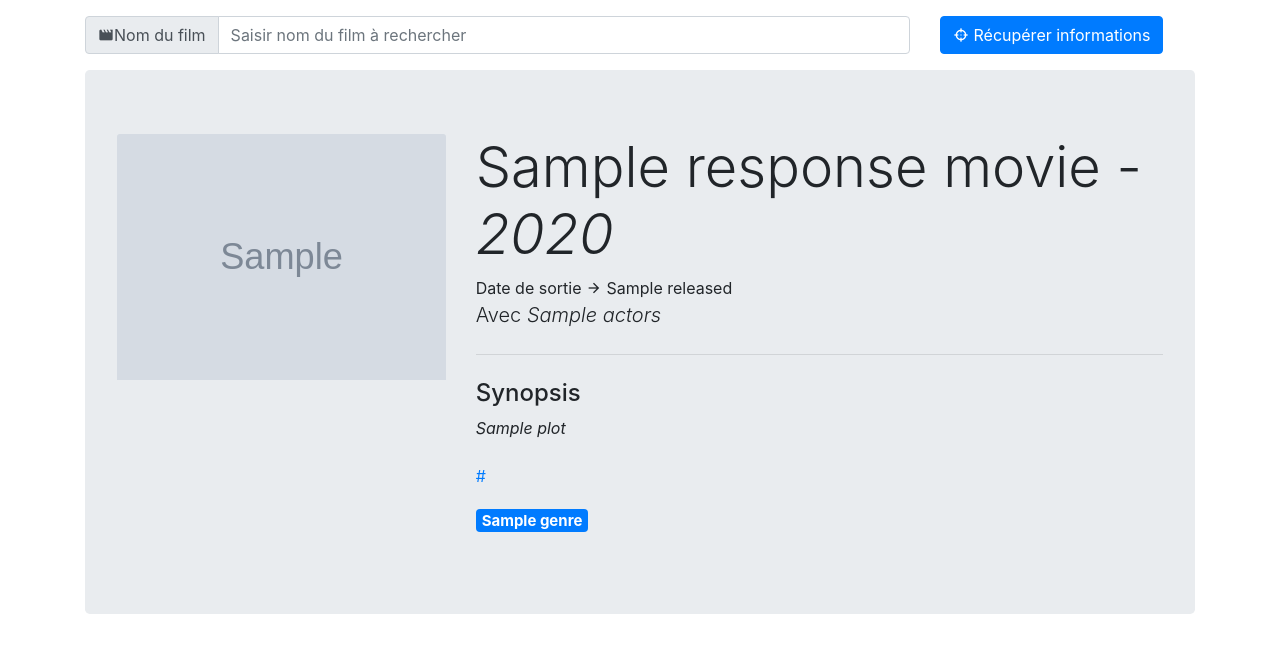
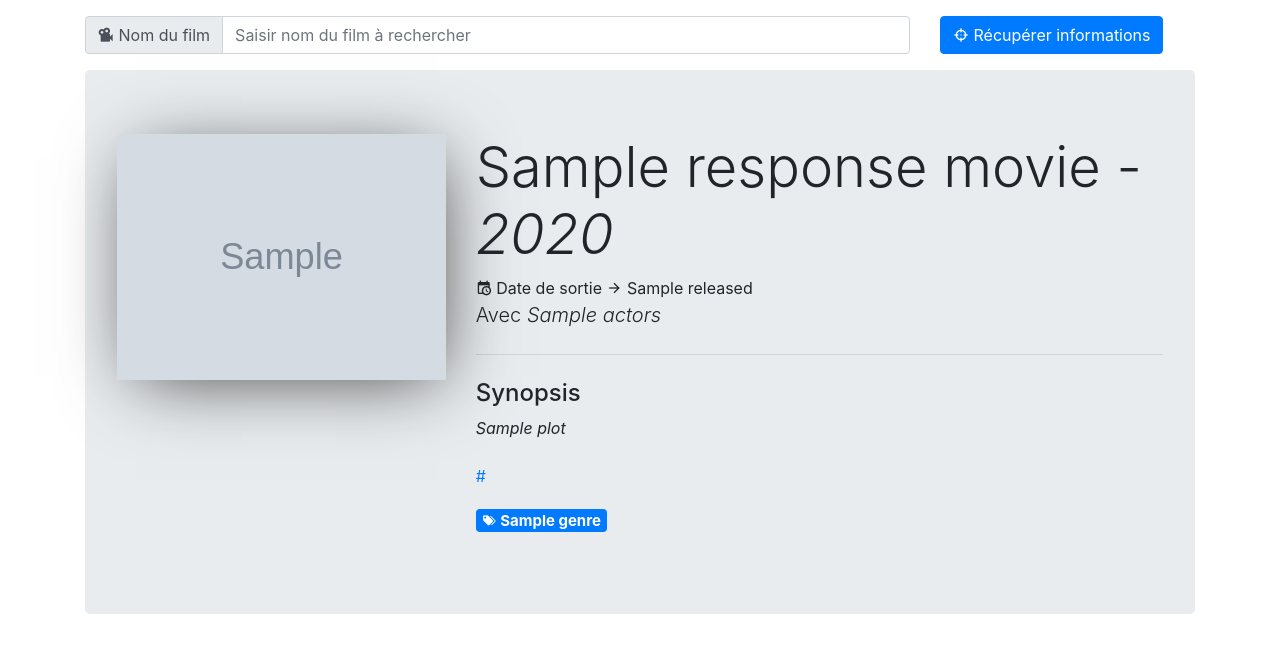
Before and after one commit to nathan-jolivat/omdb-symfony, a Symfony app: template templates/omdb/index.html.twig in a window 1280 px wide. Shown: the part 134-787 px from the top of the page. Run offline with Twig, Linux system fonts and the light colour scheme; the template is opened without the code that fills it: most values are stand-ins (such as "Sample title", 1, 10 or a date in 2020); grey boxes marked "Sample" are stand-in pictures; some libraries are stand-ins or nearby versions.

Commit message:
Add more icons and box shadow for poster movie

```diff
--- a/templates/omdb/assets/stylesheets.html.twig
+++ b/templates/omdb/assets/stylesheets.html.twig
@@ -1,2 +1,3 @@
 <link rel="stylesheet" href="https://stackpath.bootstrapcdn.com/bootstrap/4.1.3/css/bootstrap.min.css" integrity="sha384-MCw98/SFnGE8fJT3GXwEOngsV7Zt27NXFoaoApmYm81iuXoPkFOJwJ8ERdknLPMO" crossorigin="anonymous">
 <link rel="stylesheet" href="//cdn.materialdesignicons.com/2.8.94/css/materialdesignicons.min.css">
+<link rel="stylesheet" href="{{ asset('assets/css/custom.css') }}">
--- a/templates/omdb/index.html.twig
+++ b/templates/omdb/index.html.twig
@@ -16,7 +16,7 @@
                 <div class="col-md-9">
                     <div class="input-group mb-3">
                         <div class="input-group-prepend">
-                            <span class="input-group-text"><i class="mdi mdi-movie"></i> Nom du film</span>
+                            <span class="input-group-text"><i class="mdi mdi-video-vintage"></i> &nbsp;Nom du film</span>
                         </div>
                         <input type="text" class="form-control" name="movieTitle" placeholder="Saisir nom du film à rechercher">
                     </div>
@@ -32,14 +32,14 @@
                     <div class="row">
                         <div class="col-md-4">
                             {% if responseMovie.Poster is defined %}
-                                <img class="card-img-top" src="{{ responseMovie.Poster }}" alt="Poster du film">
+                                <img class="card-img-top img-box-shadow" src="{{ responseMovie.Poster }}" alt="Poster du film">
                             {% else %}
                                 <h5>Pas d'image disponible</h5>
                             {% endif %}
                         </div>
                         <div class="col-md-8">
                             <h1 class="display-4">{{ responseMovie.Title }} - <i>{{ responseMovie.Year }}</i></h1>
-                            <span>Date de sortie <i class="mdi mdi-arrow-right"></i> {{ responseMovie.Released }}</span>
+                            <span><i class="mdi mdi-calendar-clock"></i> Date de sortie <i class="mdi mdi-arrow-right"></i> {{ responseMovie.Released }}</span>
                             <p class="lead">Avec <i>{{ responseMovie.Actors }}</i></p>
                             <hr class="my-4">
                             <h4><i class="mdi mdi-text-subject"></i> Synopsis</h4>
@@ -53,7 +53,7 @@
                                 {% endif %}
                             </p>
                             <p class="lead">
-                                <span class="badge badge-primary">{{ responseMovie.Genre }}</span>
+                                <span class="badge badge-primary"><i class="mdi mdi-tag-multiple"></i> {{ responseMovie.Genre }}</span>
                             </p>
                         </div>
                     </div>
```
Also changed, not shown: public/assets/css/custom.css (added).
